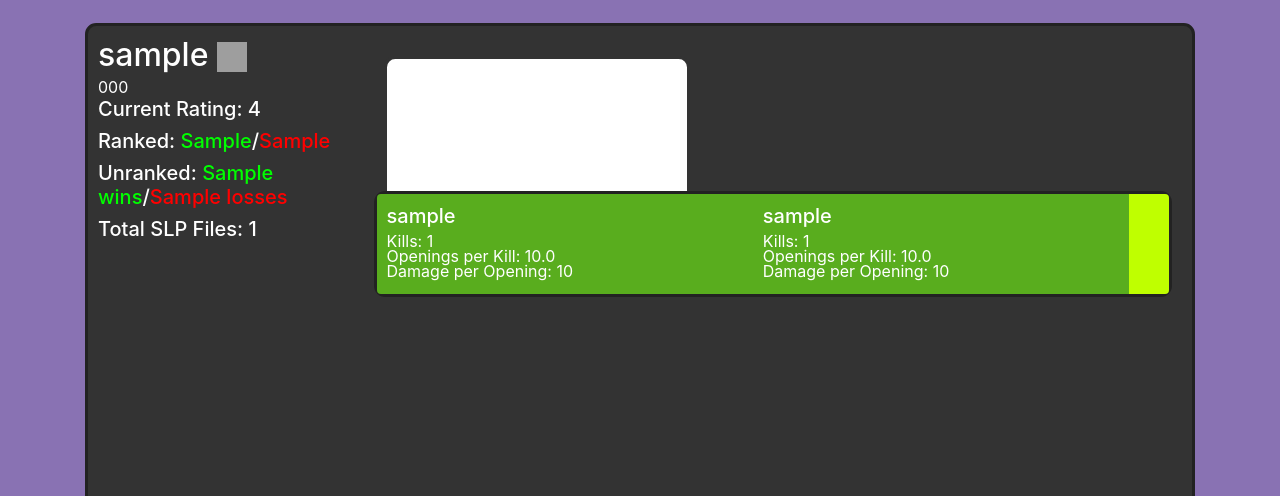
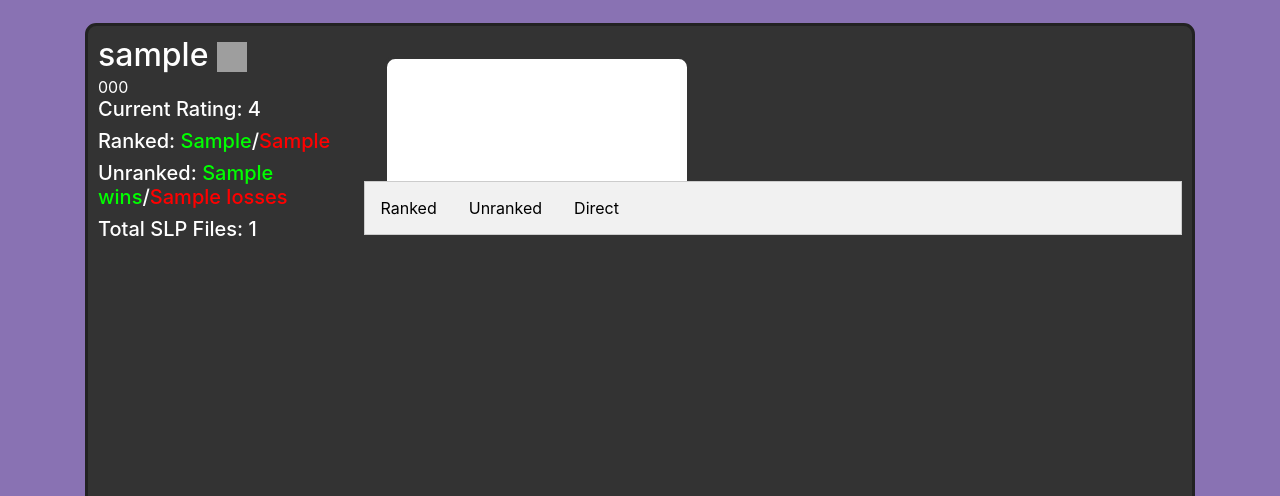
Before and after one commit to UpSmash-SSBM/UpSmash, a Python web app: template website/upsmash/templates/user.html.j2 in a window 1280 px wide. Shown: the part 57-553 px from the top of the page. Run offline with Jinja, Linux system fonts and the light colour scheme; the template is opened without the code that fills it: most values are stand-ins (such as "Sample title", 1, 10 or a date in 2020); some libraries are stand-ins or nearby versions; grey boxes are pictures that could not be loaded.

Commit message:
getting tabs on user page

```diff
--- a/UpSmash-app/src/js_utils/file_submit.js
+++ b/UpSmash-app/src/js_utils/file_submit.js
@@ -8,8 +8,10 @@
     port: '5000',
     path: '/upload_slp',
     method: 'POST'
-  };
+};
 
+// this function submits a list of local files in batches of 10
+// any leftovers are submitted after
 async function file_submit (item) {
     var batch = 11;
     var form = new FormData();
--- a/website/upsmash/static/css/user.css
+++ b/website/upsmash/static/css/user.css
@@ -71,10 +71,6 @@
   border-bottom-left-radius: 4px;
 }
 
-.flexbox-player-right {
-
-}
-
 .flexbox-item-second {
   min-height: 100px;
   flex-grow: 100%;
@@ -127,3 +123,39 @@
   appearance: auto;
   display: inline-block;
 }
+
+/* Style the tab */
+.tab {
+  overflow: hidden;
+  border: 1px solid #ccc;
+  background-color: #f1f1f1;
+}
+
+/* Style the buttons that are used to open the tab content */
+.tab button {
+  background-color: inherit;
+  float: left;
+  border: none;
+  outline: none;
+  cursor: pointer;
+  padding: 14px 16px;
+  transition: 0.3s;
+}
+
+/* Change background color of buttons on hover */
+.tab button:hover {
+  background-color: #ddd;
+}
+
+/* Create an active/current tablink class */
+.tab button.active {
+  background-color: #ccc;
+}
+
+/* Style the tab content */
+.tabcontent {
+  display: none;
+  padding: 6px 12px;
+  border: 1px solid #ccc;
+  border-top: none;
+}
--- a/website/upsmash/static/js/user.js
+++ b/website/upsmash/static/js/user.js
@@ -1,10 +1,28 @@
 
 $(document).ready(function() {
-
-
     $(document).on("click",".detail",function() {
         console.log("hello");
         $(this).children("#matchDetail").toggle();
     });
+});
 
-});
+function openTab(evt, tabName) {
+  // Declare all variables
+  var i, tabcontent, tablinks;
+
+  // Get all elements with class="tabcontent" and hide them
+  tabcontent = document.getElementsByClassName("tabcontent");
+  for (i = 0; i < tabcontent.length; i++) {
+    tabcontent[i].style.display = "none";
+  }
+
+  // Get all elements with class="tablinks" and remove the class "active"
+  tablinks = document.getElementsByClassName("tablinks");
+  for (i = 0; i < tablinks.length; i++) {
+    tablinks[i].className = tablinks[i].className.replace(" active", "");
+  }
+
+  // Show the current tab, and add an "active" class to the button that opened the tab
+  document.getElementById(tabName).style.display = "block";
+  evt.currentTarget.className += " active";
+}
--- a/website/upsmash/templates/user.html.j2
+++ b/website/upsmash/templates/user.html.j2
@@ -31,10 +31,18 @@
       </div>
       <div class="flexbox-container flexbox-container2">
         {% if slippi_replays|length %}
-          {% for replay in slippi_replays %}
+          <div class="tab">
+            <button class="tablinks" onclick="openTab(event, 'ranked')" id="defaultOpen">Ranked</button>
+            <button class="tablinks" onclick="openTab(event, 'unranked')">Unranked</button>
+            <button class="tablinks" onclick="openTab(event, 'direct')">Direct</button>
+          </div>
+          {% for game_type in games %}
+          <div id="{{ game_type.name }}" class="tabcontent">
+            {% if game_type.games %}
+              {% for replay in game_type.games %}
                 {% set win = replay.winner_id == player.id %}
                 {% set playersOverall = replay.get_player_overall_ordered(player.id)%}
-            <div class="flexbox-item flexbox-item-second" id="test">
+                <div class="flexbox-item flexbox-item-second">
                   <div class="flexbox-container flexbox-container3">
                     <div class="flexbox-item flexbox-player flexbox-player-left" {% if win %}style="background-color: #59AD1E;"{% else %}style="background-color: #AD1E1E;"{% endif %}>
                       <h5>{{ playersOverall[0].player.username }}</h5>
@@ -51,11 +59,8 @@
                     <div class="detailPanel">
                       <button class="detail"></button>
                     </div>
-
                   </div>
-
                   <div class="flexbox-container" id="matchDetail">
-
                     <h5>Game Stats</h5>
                     <div id="detailWrapper">
                       <div class="detail"> Total Inputs: </div>
@@ -71,12 +76,11 @@
                         <div class="stat"> {{conversionRatio |round(2,'common')}}%</div>
                       <div class="detail"> Damage Dealt: </div>
                         <div class="stat"> {{playersOverall[0].total_damage|round(1, 'common')}} </div>
-
                     </div>
-
                   </div>
-
-
+                </div>
+              {% endfor %}
+            {% endif %}
           </div>
           {% endfor %}
         {% else %}
@@ -90,7 +94,11 @@
     </div>
   </div>
 </div>
-
+<script src="{{ url_for('static', filename='js/user.js/') }}"></script>
+<script>
+// Get the element with id="defaultOpen" and click on it
+document.getElementById("defaultOpen").click();
+</script>
 <script>
 const datapoints = [
       {% for row in data_items %}
```
Also changed, not shown: UpSmash-app/src/js_utils/game_watcher.js (+35 -0 lines), UpSmash-app/src/main.js (+0 -39 lines), website/upsmash/users/routes.py (+15 -0 lines). Lines whose indentation alone changed are shown as unchanged.
